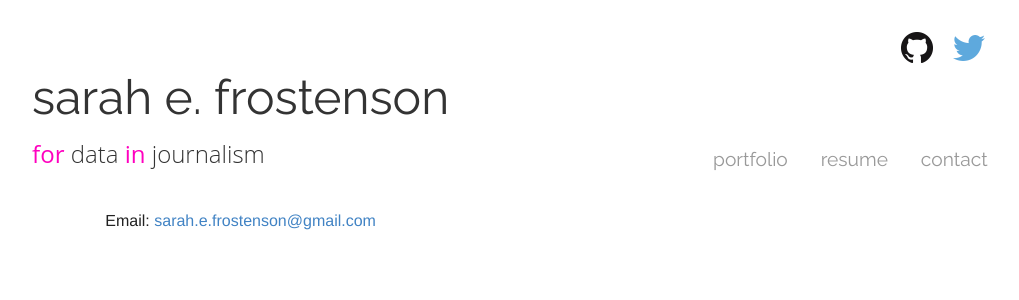
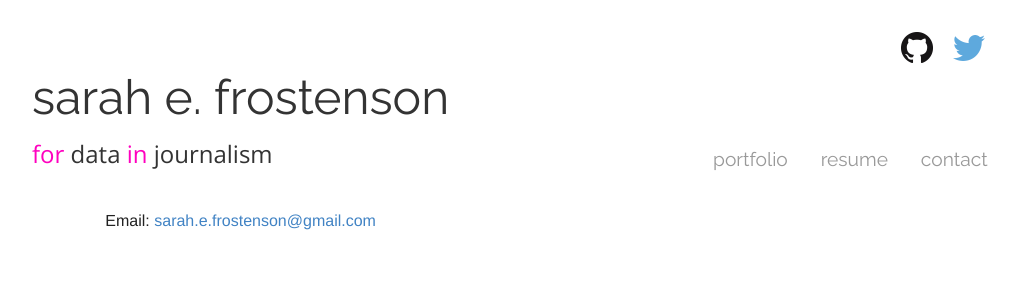
Before and after one commit to sfrostenson/sfrostenson.github.io, a Jekyll site: the page built from contact/index.html, in a window 1280 px wide. Shown: the top 300 px of the page, without its empty margins (123-1142 px from the left). Built offline with Jekyll 4.4.1, drawn with Linux system fonts in a browser that asks for light colours; Markdown is read by kramdown in place of the engine named in the settings.

```diff
--- a/_includes/header.html
+++ b/_includes/header.html
@@ -5,7 +5,7 @@
         <meta name="viewport" content="width=device-width, user-scalable=no">
         <meta name="description" content={{page.description}}>
         <!-- instructs user's browsers to download this font as a style sheet. -->
-        <link href='http://fonts.googleapis.com/css?family=Raleway:400|Oswald|Yanone+Kaffeesatz' rel='stylesheet' type='text/css'>
+        <link href='http://fonts.googleapis.com/css?family=Open+Sans|Raleway:400|Oswald' rel='stylesheet' type='text/css'>
         <link rel="stylesheet" href="/lib/foundation/css/normalize.css"/>
         <!--normalize is a baseline, the second css file will overwrite the first if there are overlaps, which is why you present your custom made one lasts -->
         <link rel="stylesheet" href="/lib/foundation/css/foundation.css"/>
--- a/styles/main.css
+++ b/styles/main.css
@@ -1,9 +1,5 @@
 h2, h3, h4, h5 {
 	font-family: Oswald, "Helvetica Neue", Arial, sans-serif;
-}
-
-h6 {
-
 }
 
 h1 {
@@ -24,6 +20,10 @@
         font-family: "Open Sans";
         font-weight: 300;
         color: #333;
+}
+
+.menu h2 {
+        font-weight: 300;
 }
 
 .red {
```
